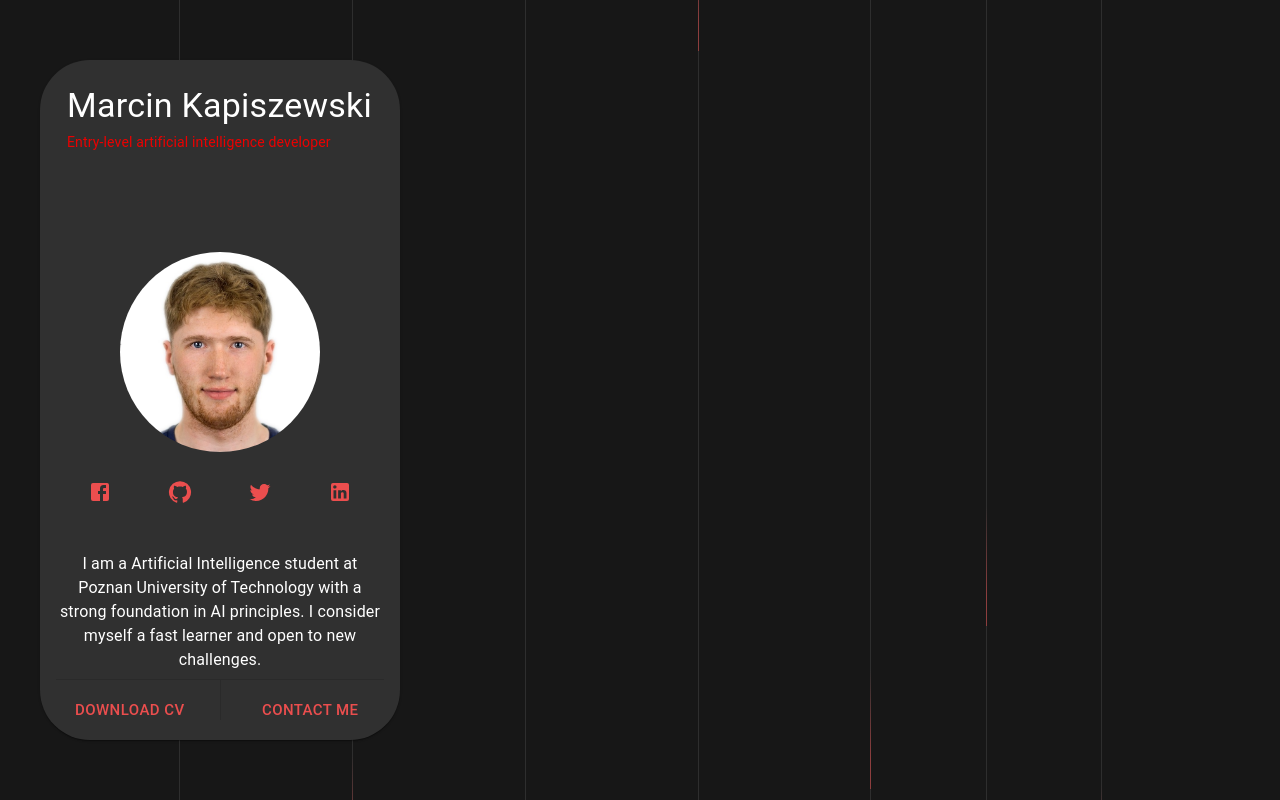
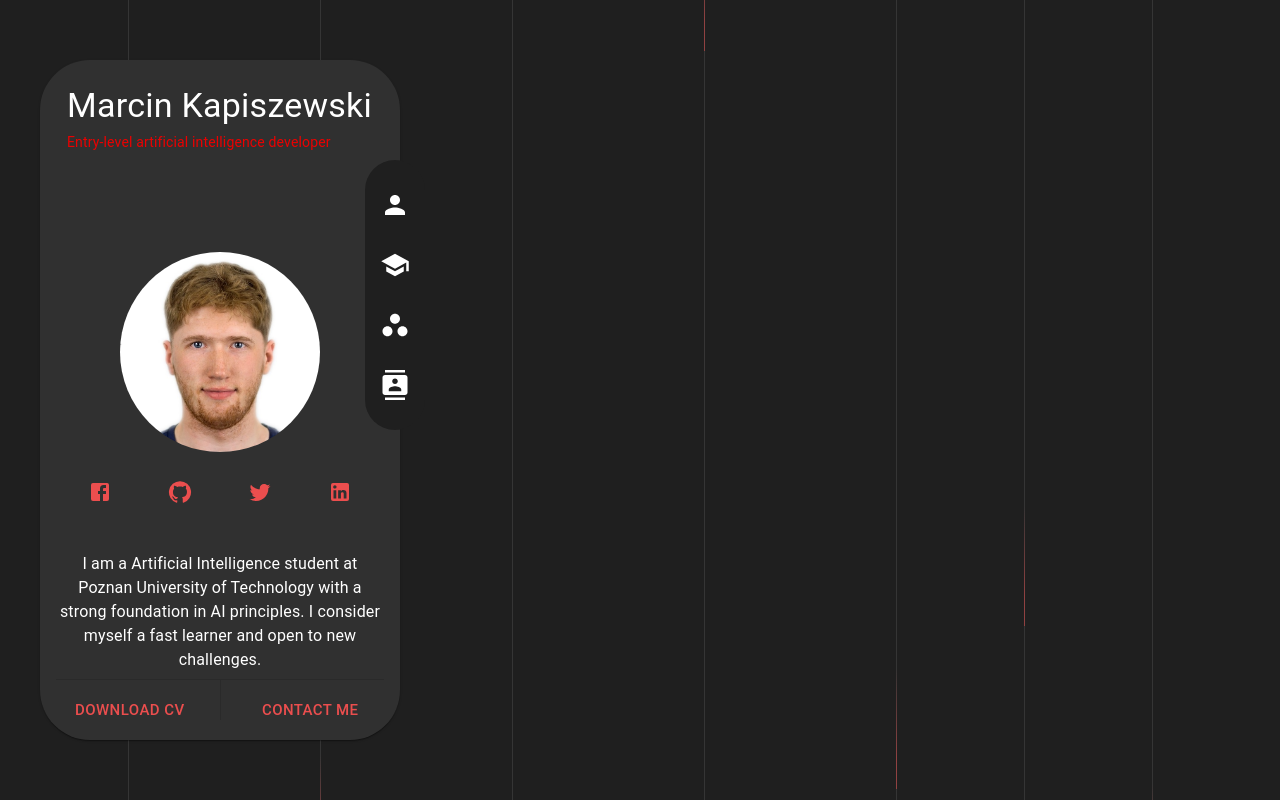
Before and after one commit to Marcin59/Marcin59.github.io, a Next.js app: page / in a window 1280 px wide. Built offline with nearby package versions, Linux system fonts and the light colour scheme.

Commit message:
Add menu

```diff
--- a/src/app/components/Background.module.css
+++ b/src/app/components/Background.module.css
@@ -5,7 +5,7 @@
   right: 0;
   height: 100%;
   margin: auto;
-  width: 90vw;
+  width: 100vw;
   z-index: -1;
 }
 
--- a/src/app/components/Background.tsx
+++ b/src/app/components/Background.tsx
@@ -1,9 +1,10 @@
+import { Box } from '@mui/material';
 import styles from './Background.module.css';
 
 
 export default function Background(){
     return (
-        <div className={styles.lines}>
+        <Box className={styles.lines} sx = {{backgroundColor: "background.default", width: '100%'}}>
             <div className={styles.line}/>
             <div className={styles.line}/>
             <div className={styles.line}/>
@@ -11,6 +12,6 @@ export default function Background(){
             <div className={styles.line}/>
             <div className={styles.line}/>
             <div className={styles.line}/>
-        </div>
+        </Box>
     )
 }
--- /dev/null
+++ b/src/app/components/Menu.tsx
@@ -0,0 +1,23 @@
+'use client';
+import { Box, IconButton } from "@mui/material";
+import sections from "../constants/sections";
+
+export default function Menu() {
+    return (
+        <Box sx={{height: '270px', width: "60px", backgroundColor: 'background.default', display: 'flex', flexDirection: 'column', justifyContent: 'center', borderRadius: '30px'}}>
+            {sections.map((elem) => (
+                <div key={elem.section} style={{width: "60px", height: '60px', display: 'flex', alignItems: 'center', justifyContent: 'center'}}>
+                    <IconButton href={"https://marcin59.github.io"} target="_blank" key={elem.name}
+                        sx={[(theme) => ({
+                            '&:hover': {
+                                backgroundColor: 'transparent',
+                                color: theme.palette.primary.main,
+                            }
+                        }), {color: "text.primary"}]}>
+                        <elem.icon sx={{width: "30px", height: '30px', color: "inherit"}}/>
+                    </IconButton>
+                </div>
+            )) }
+        </Box>
+    )
+}
--- /dev/null
+++ b/src/app/constants/sections.tsx
@@ -0,0 +1,29 @@
+import ContactsIcon from '@mui/icons-material/Contacts';
+import WorkspacesIcon from '@mui/icons-material/Workspaces';
+import PersonIcon from '@mui/icons-material/Person';
+import SchoolIcon from '@mui/icons-material/School';
+
+const sections = [
+    {
+        name: 'About',
+        icon: PersonIcon,
+        section: "About",
+    },
+    {
+        name: 'Experience',
+        icon: SchoolIcon,
+        section: "Experience",
+    },
+    {
+        name: 'Portfolio',
+        icon: WorkspacesIcon,
+        section: "Portfolio",
+    },
+    {
+        name: 'Contact',
+        icon: ContactsIcon,
+        section: "Contact",
+    },
+]
+
+export default sections;
--- a/src/app/page.tsx
+++ b/src/app/page.tsx
@@ -1,13 +1,19 @@
 import {Paper} from "@mui/material";
 import Introduce from "./components/Introduce";
+import Menu from "./components/Menu";
 
 export default function Home() {
   return (
     <div>
       <main style = {{display: "grid", gridTemplateColumns: "400px 1fr", height: '100vh', alignItems: "center"}}>
-        <Paper sx={{width: '90%', height: '85%', justifySelf: "right", overflow: 'hidden'}}>
-          <Introduce/>
-        </Paper>
+        <div style=  {{width: '90%', height: '85%', justifySelf: "right", position: "relative"}}>
+          <Paper sx={{width: '100%', height: '100%', overflow: 'hidden', position: "relative"}}>
+            <Introduce/>
+          </Paper>
+          <div style={{position: "absolute", right: '-25px', top: '100px'}}>
+              <Menu/>
+            </div>
+        </div>
         {/* <Paper sx={{width: '90%', height: '80%'}} >
           <p>
             Get started by editing <code>pages/index.tsx</code>
--- a/src/app/theme/DefaultTheme.tsx
+++ b/src/app/theme/DefaultTheme.tsx
@@ -14,7 +14,7 @@ const PalleteTheme = createTheme({
       },
       background: {
         paper: "#303030",
-        default: "#454545",
+        default: "#1f1f1f",
       },
     },
 });
```
